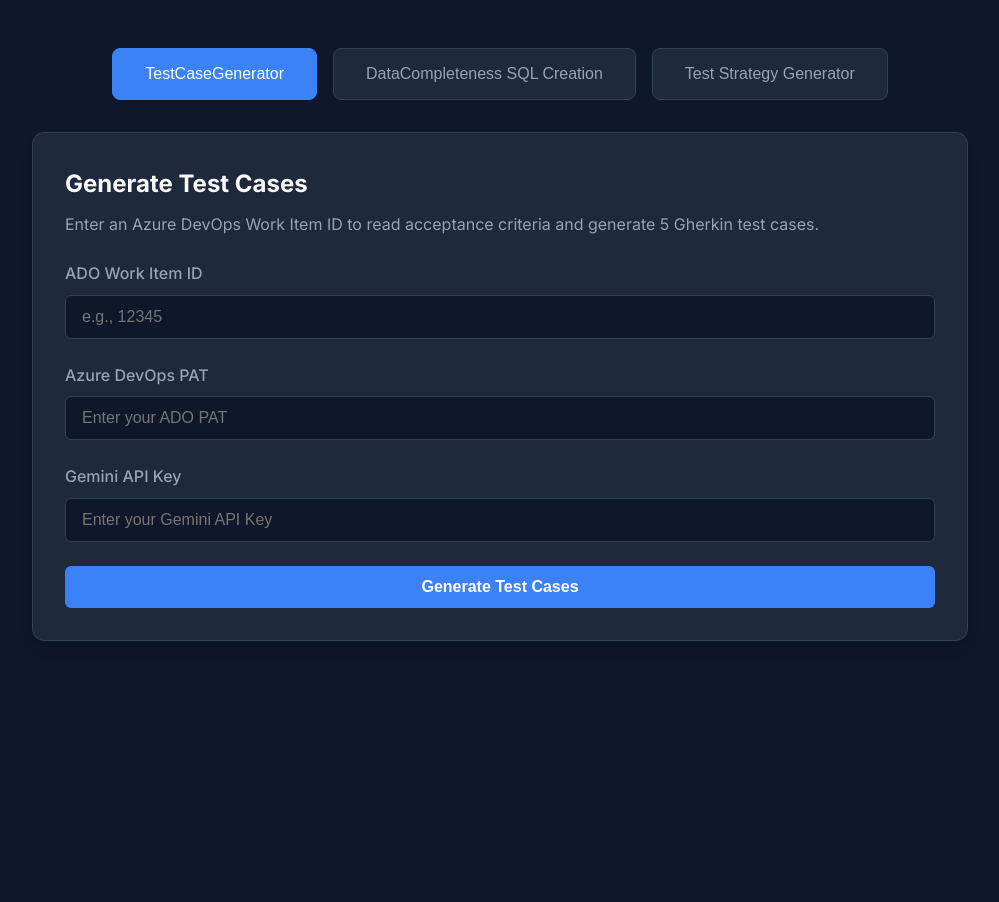
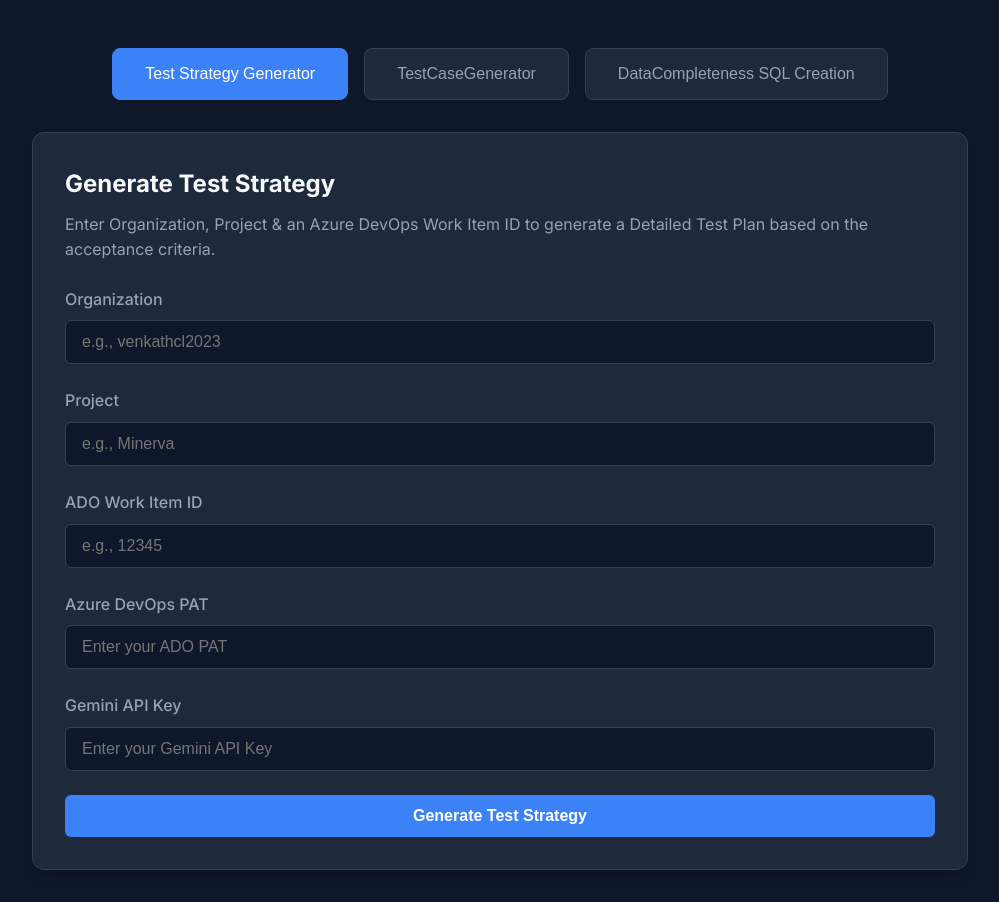
Before and after one commit to venkathcl2026-commits/Agent5, a Flask app: page / in a window 1280 px wide. Shown: the part 132-1034 px from the top of the page, without its empty margins (140-1139 px from the left). Before the commit the page ends 773 px from the top, so only its background shows below. Run offline with Flask 3, Linux system fonts and the light colour scheme.

Commit message:
Updated agents order

```diff
--- a/templates/index.html
+++ b/templates/index.html
@@ -18,12 +18,13 @@
 
         <main>
             <div class="tabs">
-                <button class="tab-btn active" onclick="switchTab('test-case-generator')">TestCaseGenerator</button>
+                <button class="tab-btn active" onclick="switchTab('test-strategy-generator')">Test Strategy
+                    Generator</button>
+                <button class="tab-btn" onclick="switchTab('test-case-generator')">TestCaseGenerator</button>
                 <button class="tab-btn" onclick="switchTab('sql-creation')">DataCompleteness SQL Creation</button>
-                <button class="tab-btn" onclick="switchTab('test-strategy-generator')">Test Strategy Generator</button>
             </div>
 
-            <div id="test-case-generator" class="tab-content active">
+            <div id="test-case-generator" class="tab-content">
                 <div class="card">
                     <h2>Generate Test Cases</h2>
                     <p>Enter an Azure DevOps Work Item ID to read acceptance criteria and generate 5 Gherkin test cases.
@@ -56,7 +57,7 @@
                 </div>
             </div>
 
-            <div id="test-strategy-generator" class="tab-content">
+            <div id="test-strategy-generator" class="tab-content active">
                 <div class="card">
                     <h2>Generate Test Strategy</h2>
                     <p>Enter Organization, Project & an Azure DevOps Work Item ID to generate a Detailed Test Plan based
```
